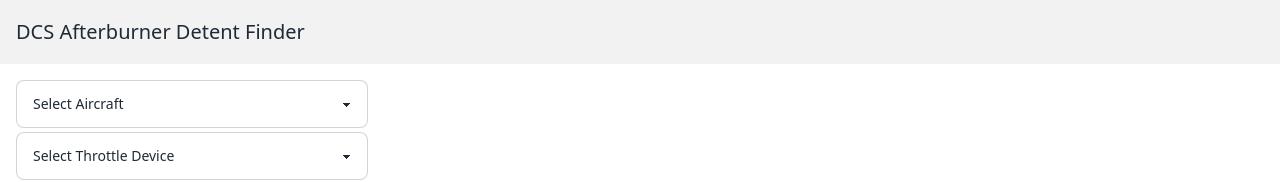
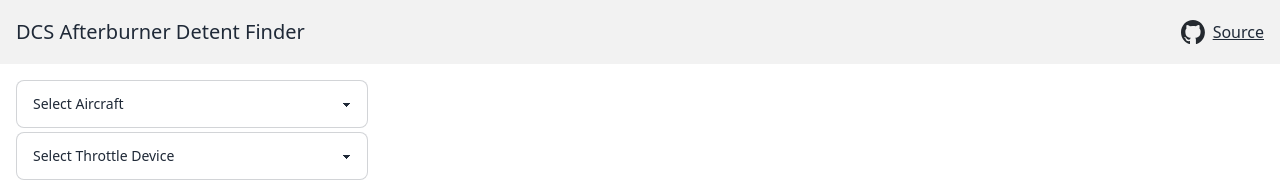
Before and after one commit to pbzweihander/dcs-detent-finder, a React (Vite) app: page / in a window 1280 px wide. Shown: the top 182 px of the page. Built offline with nearby package versions, Linux system fonts and the light colour scheme.

Commit message:
Add GitHub link

```diff
--- a/src/App.tsx
+++ b/src/App.tsx
@@ -2,6 +2,7 @@
 import { Line, LineChart, ResponsiveContainer } from "recharts";
 
 import Select from "./Select";
+import githubLogo from "./assets/github-mark.svg";
 import { aircraftDetents } from "./data";
 import { useGamepads } from "./hooks";
 
@@ -63,6 +64,14 @@
     <>
       <div className="navbar bg-base-200">
         <h1 className="ml-2 text-xl">DCS Afterburner Detent Finder</h1>
+        <span className="grow" />
+        <a
+          className="link mr-2"
+          href="https://github.com/pbzweihander/dcs-detent-finder"
+        >
+          <img src={githubLogo} className="mr-2 w-6" alt="GitHub logo" />
+          Source
+        </a>
       </div>
       <div className="flex h-full flex-row">
         <div className="w-96 p-4">
```
Also changed, not shown: src/assets/github-mark.svg (added).
